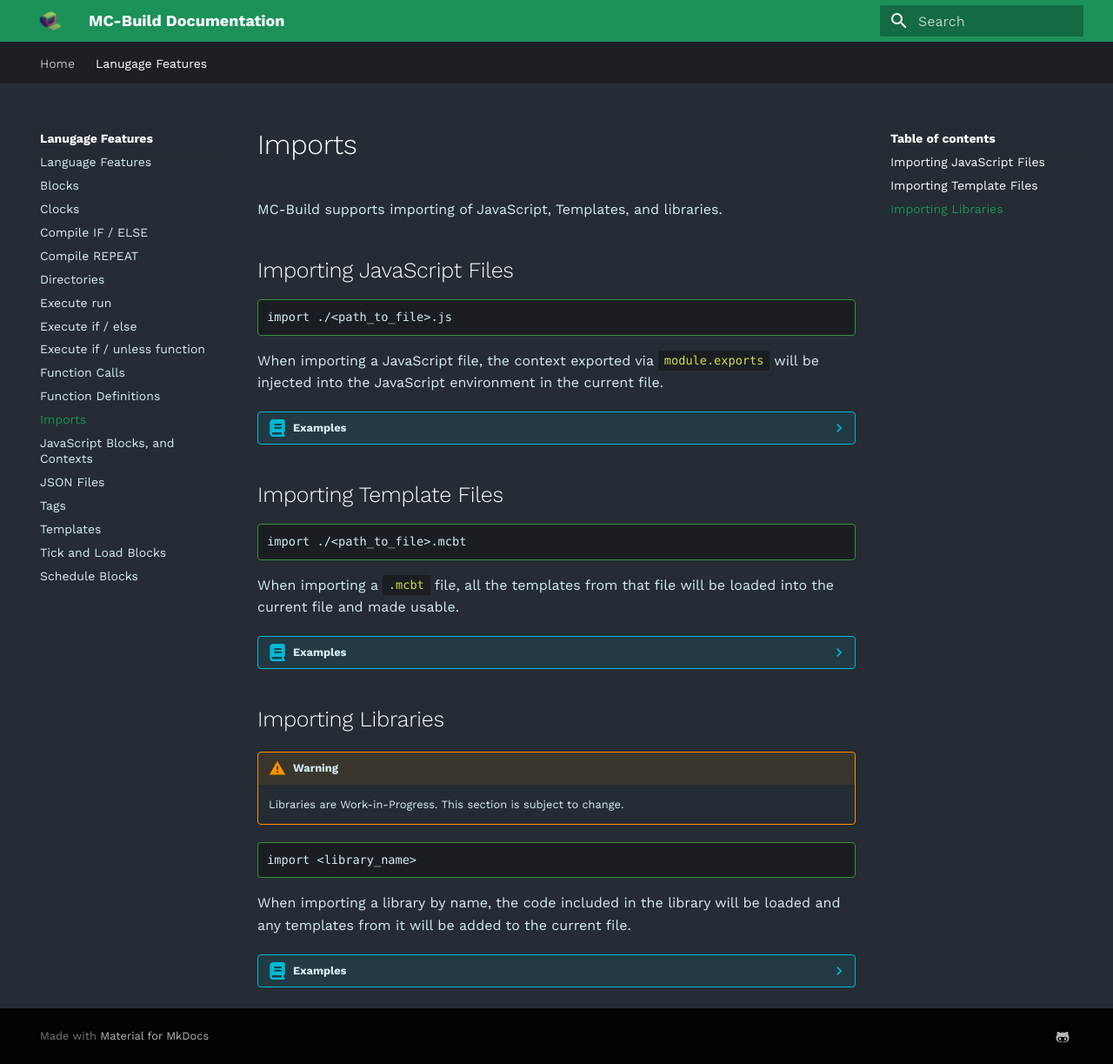
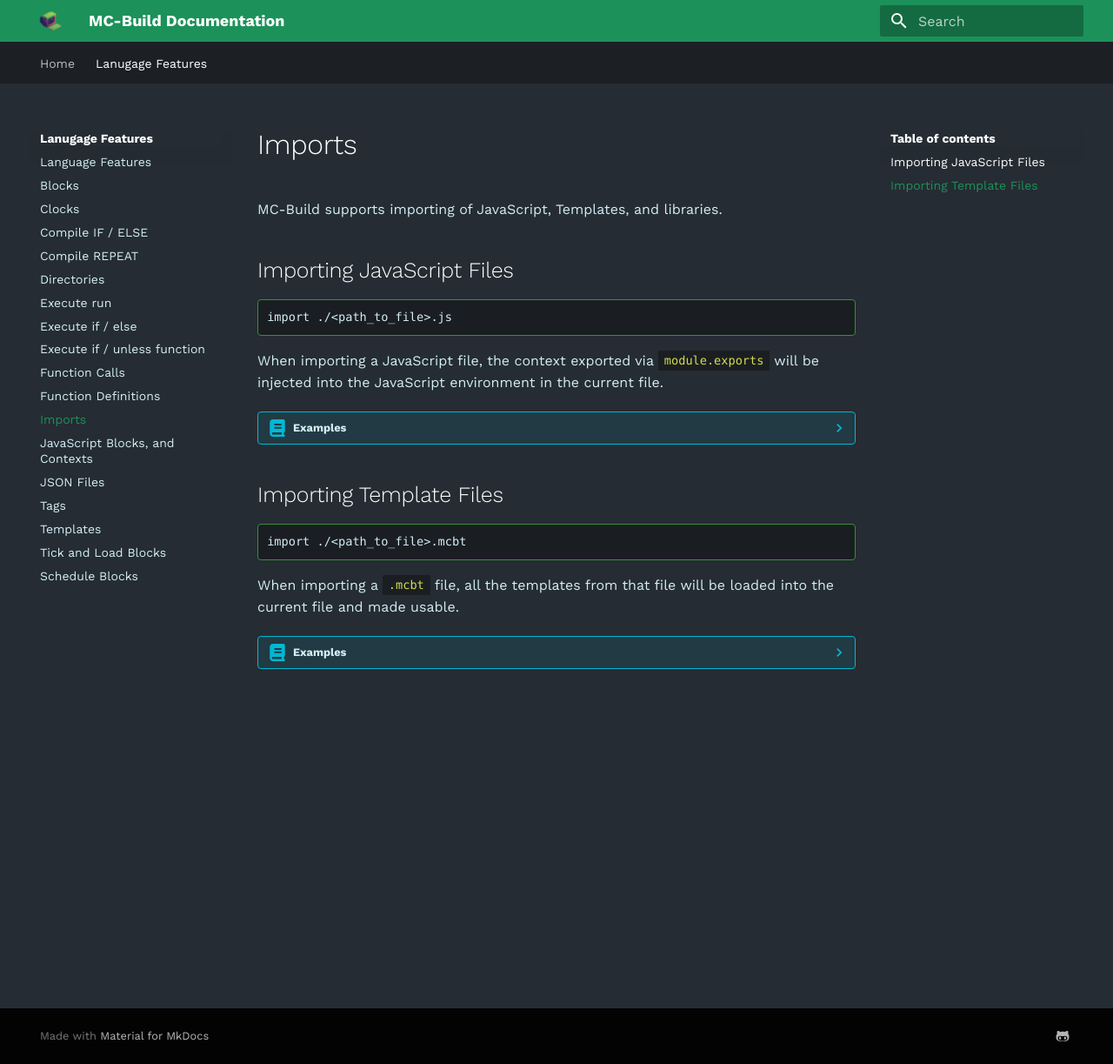
Before and after one commit to mc-build/mc-build.github.io, an MkDocs documentation site: the page built from docs/language-features/imports.md, in a window 1280 px wide and 1223 px high. Shown: the whole window at 87% size. Built offline with MkDocs 1.6.1 and Material for MkDocs 9.7.7, drawn with Linux system fonts in a browser that asks for light colours; some web fonts are replaced.

Commit message:
remove libraries reference from imports page as support has been dropped from the project

````diff
--- a/docs/language-features/imports.md
+++ b/docs/language-features/imports.md
@@ -58,25 +58,3 @@ When importing a `.mcbt` file, all the templates from that file will be loaded i
 			hello world
 		}
 		```
-
-
-## Importing Libraries
-
-!!! warning
-	Libraries are Work-in-Progress. This section is subject to change.
-
-```
-import <library_name>
-```
-
-When importing a library by name, the code included in the library will be loaded and any templates from it will be added to the current file.
-
-??? info "Examples"
-	!!! example "Importing a Library"
-		```{title="example.mcb"}
-		import hello_world_lib
-
-		function hello {
-			hello world
-		}
-		```
````
